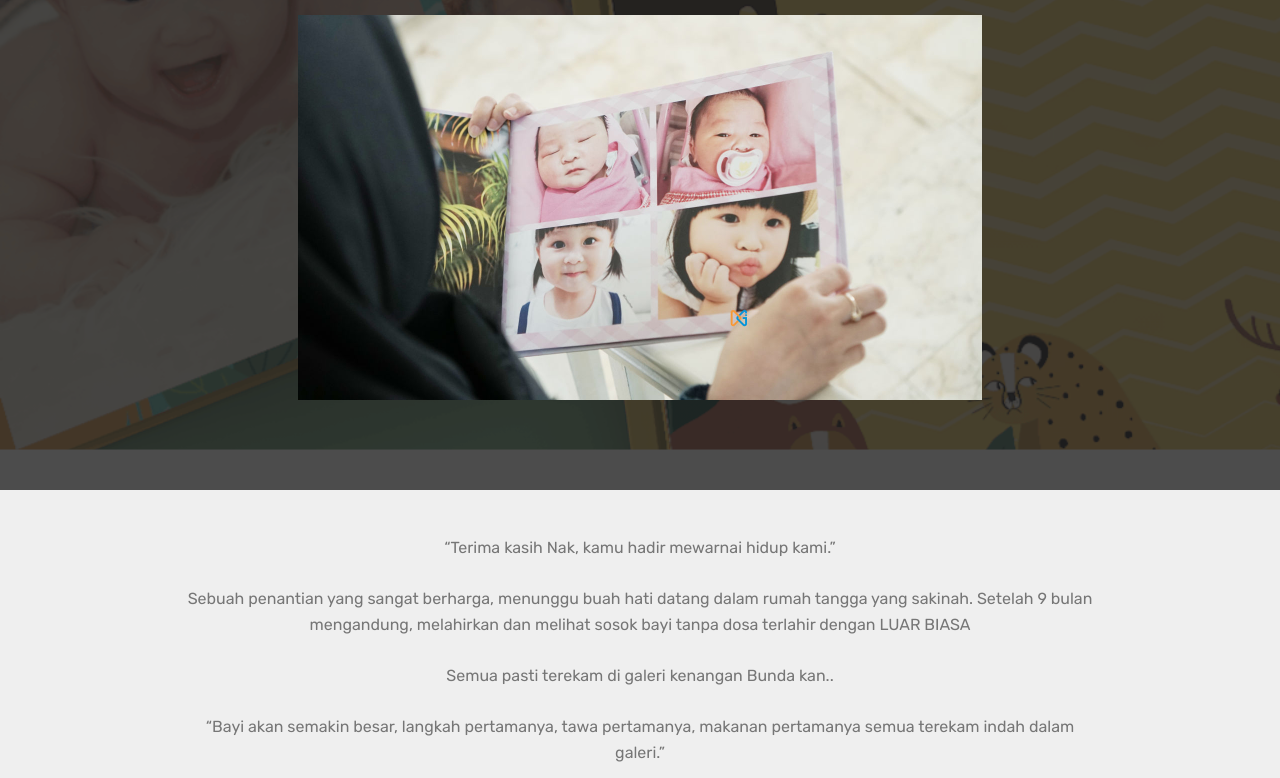
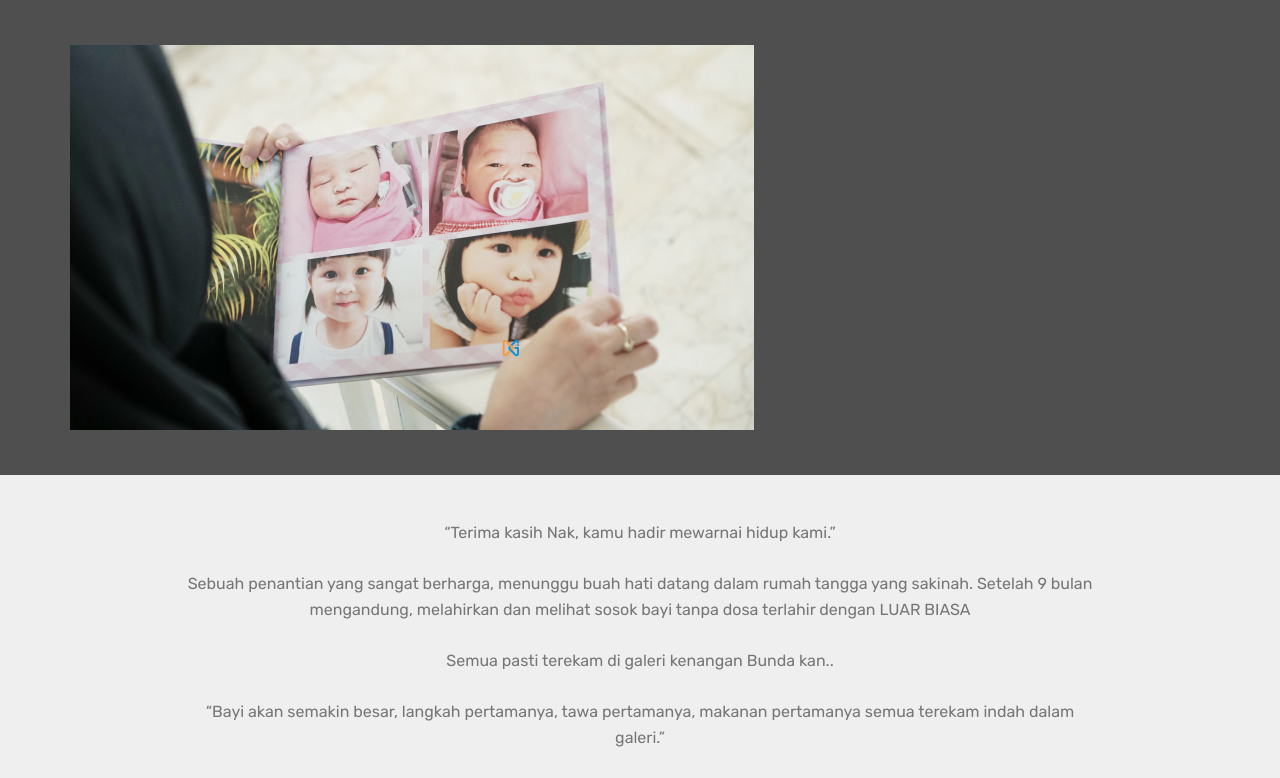
Before and after one commit to ekelastutorial/bukukenanganku, a plain HTML site: page photobook-bayi.html in a window 1280 px wide. Shown: the part 412-1190 px from the top of the page. Drawn offline with Linux system fonts and the light colour scheme; files whose address does not match are found by name.

Commit message:
Update photobook-bayi.html

```diff
--- a/photobook-bayi.html
+++ b/photobook-bayi.html
@@ -4,7 +4,6 @@
   <!-- Site made with Mobirise Website Builder v4.12.3, https://mobirise.com -->
   <meta charset="UTF-8">
   <meta http-equiv="X-UA-Compatible" content="IE=edge">
-  <meta name="generator" content="Mobirise v4.12.3, mobirise.com">
   <meta name="viewport" content="width=device-width, initial-scale=1, minimum-scale=1">
   <link rel="shortcut icon" href="assets/images/flavicon-bukukenanganku-128x128.png" type="image/x-icon">
   <meta name="description" content="Photobook keren kualitas premium, Bahan tebal dan awet, Ga gampang lecek. Pilih template yang kamu suka, transfer lalu upload foto.">
@@ -67,7 +66,7 @@
     </nav>
 </section>
 
-<section class="engine"><a href="https://mobirise.info/d">website maker</a></section><section class="header4 cid-rWyDzFRFDy mbr-parallax-background" id="header4-1d">
+<section class="engine"><a href="https://bukukenanganku.com">BukuKenanganku.com</a></section><section class="mbr-section content4 cid-rVxJ0NJFkw" id="content4-h">
 
 
 
```
